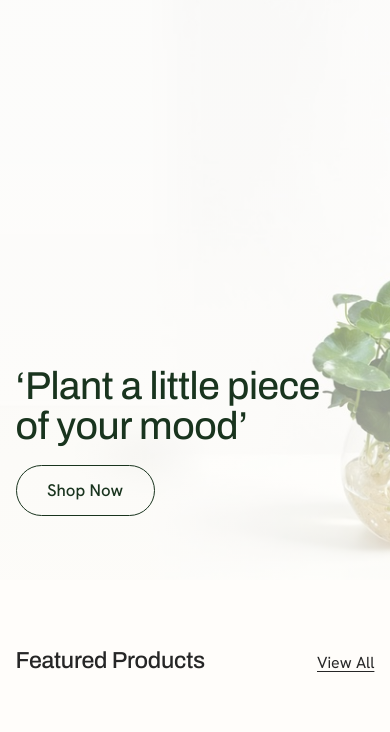
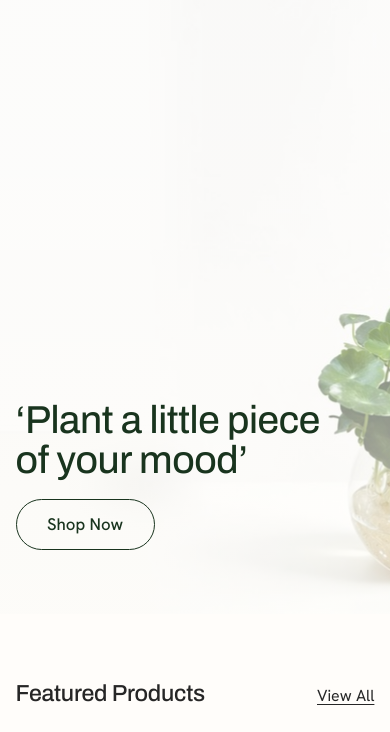
Before and after one commit to kyuubeii/plantmood, a website: page public/index.html in a window 390 px wide. Shown: the part 112-844 px from the top of the page. Drawn offline with Linux system fonts and the light colour scheme; no server answers.

Commit message:
Adjust hero height

```diff
--- a/public/css/site.css
+++ b/public/css/site.css
@@ -249,8 +249,8 @@ p { margin: 0 0 1em; }
 
 .section--hero {
   position: relative;
-  min-height: 88vh;
-  min-height: 88svh;
+  min-height: 94vh;
+  min-height: 94svh;
   display: flex;
   align-items: center;
   overflow: hidden;
@@ -677,8 +677,8 @@ details.faq p { margin: 0.9rem 0 0; opacity: 0.85; }
   .product-grid, .product-grid--3 { grid-template-columns: repeat(2, minmax(0, 1fr)); gap: 12px; }
   .form-grid { grid-template-columns: 1fr; }
   .section--hero {
-    min-height: 82vh;
-    min-height: 82svh;
+    min-height: 86vh;
+    min-height: 86svh;
     align-items: flex-end;
     background-position: 56% 72%;
   }
```
